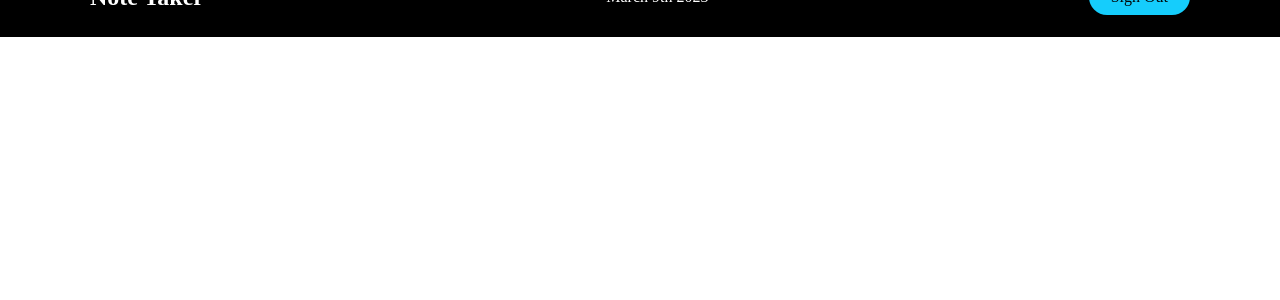
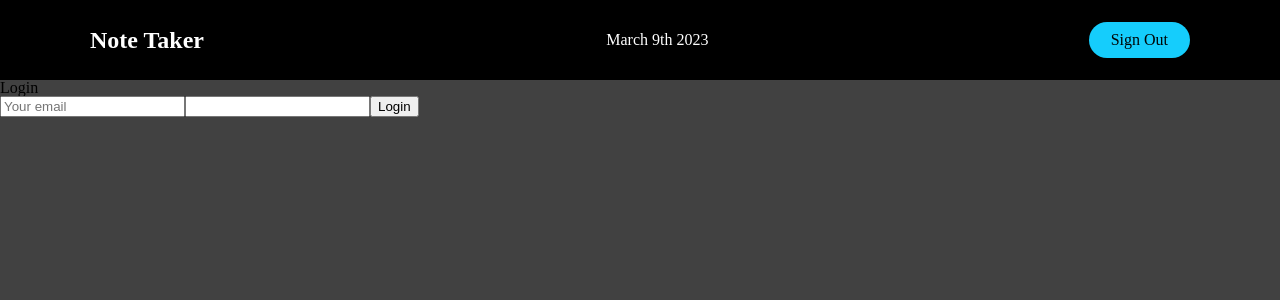
Before and after one commit to PeteChicchetti/note-taker-react, a React (Create React App) app in the folder client/: page /login in a window 1280 px wide. Shown: the top 300 px of the page. Built offline with nearby package versions, Linux system fonts and the light colour scheme.

Commit message:
adjusted vh of login/signup/dashboard to see content

```diff
--- a/client/src/pages/Dashboard.js
+++ b/client/src/pages/Dashboard.js
@@ -3,7 +3,7 @@ import AuthService from '../utils/auth';
 
 const Dashboard = () => {
   return (
-    <div>
+    <div style={{ background: '#414141', margin: '80px 0px 0px 0px', height: 'calc(100vh - 80px)'}}>
       <h1>Dashboard</h1>
       <button onClick={AuthService.logout}>Logout</button>
     </div>
--- a/client/src/pages/Login.js
+++ b/client/src/pages/Login.js
@@ -41,7 +41,7 @@ const Login = (props) => {
   };
 
   return (
-    <main>
+    <main style={{ background: '#414141', margin: '80px 0px 0px 0px', height: 'calc(100vh - 80px)'}}>
       {data ? (
         <p>Successfully logged in! You may now head{' '}<Link to='/'>back to the hompage.</Link></p>
       ) : (
--- a/client/src/pages/Signup.js
+++ b/client/src/pages/Signup.js
@@ -41,7 +41,7 @@ const Signup = () => {
   };
 
   return (
-    <main>
+    <main style={{ background: '#414141', margin: '80px 0px 0px 0px', height: 'calc(100vh - 80px)'}}>
       {data ? (
         <p variant='subtitle1'>Successfully created an account. You may now head{' '}<Link to='/'>back to the hompage.</Link></p>
       ) : (
```
